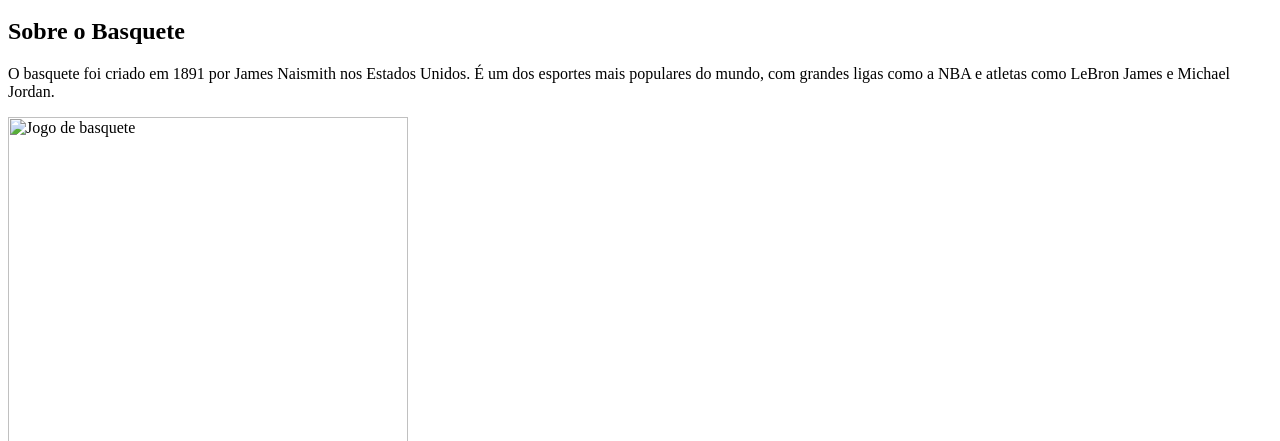
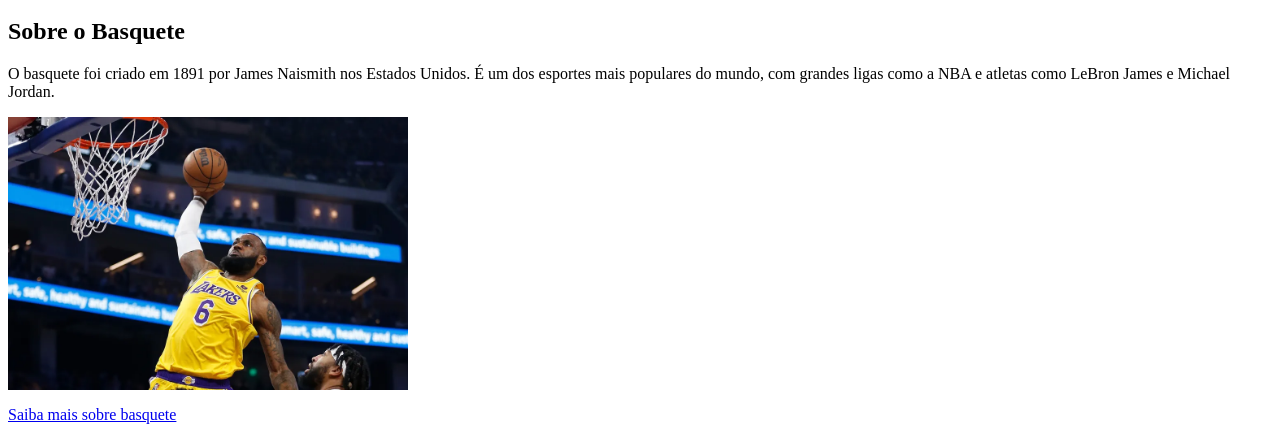
Before and after one commit to Rhyan7-mestre/ATIVIDADE06, a plain HTML site: page esporte/basquete/index.html in a window 1280 px wide. Shown: the part 508-949 px from the top of the page. Drawn offline with Linux system fonts and the light colour scheme.

Commit message:
agora sim o final

```diff
--- a/esporte/basquete/index.html
+++ b/esporte/basquete/index.html
@@ -23,7 +23,7 @@
 
 <h2>Sobre o Basquete</h2>
 <p>O basquete foi criado em 1891 por James Naismith nos Estados Unidos. É um dos esportes mais populares do mundo, com grandes ligas como a NBA e atletas como LeBron James e Michael Jordan.</p>
-<img src="/basquete_info.png" alt="Jogo de basquete" width="400">
+<img src="/imgs/basquete_info.png" alt="Jogo de basquete" width="400">
 <p><a href="https://pt.wikipedia.org/wiki/Basquetebol">Saiba mais sobre basquete</a></p>
 
 <h2>Produtos de Basquete</h2>
```
